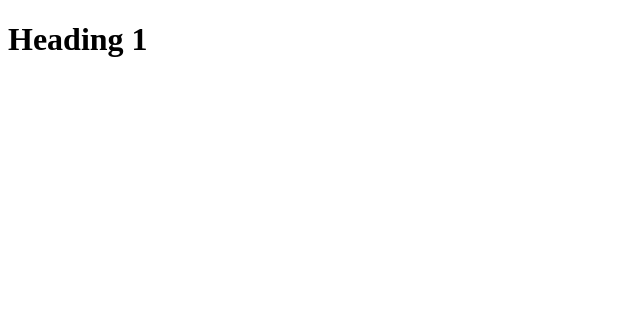
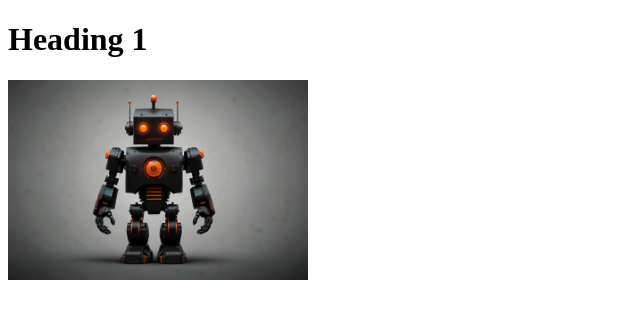
Before and after one commit to kawsarahmed24/new-repo, a plain HTML site: page index.html in a window 1280 px wide. Shown: the whole page, without its empty margins (0-640 px from the left). Drawn offline with Linux system fonts and the light colour scheme.

Commit message:
showing the image on webpage

```diff
--- a/index.html
+++ b/index.html
@@ -7,5 +7,6 @@
 </head>
 <body>
     <h1>Heading 1</h1>
+    <img src="images/robot.jpg" alt="" width="300px">
 </body>
 </html>
```
